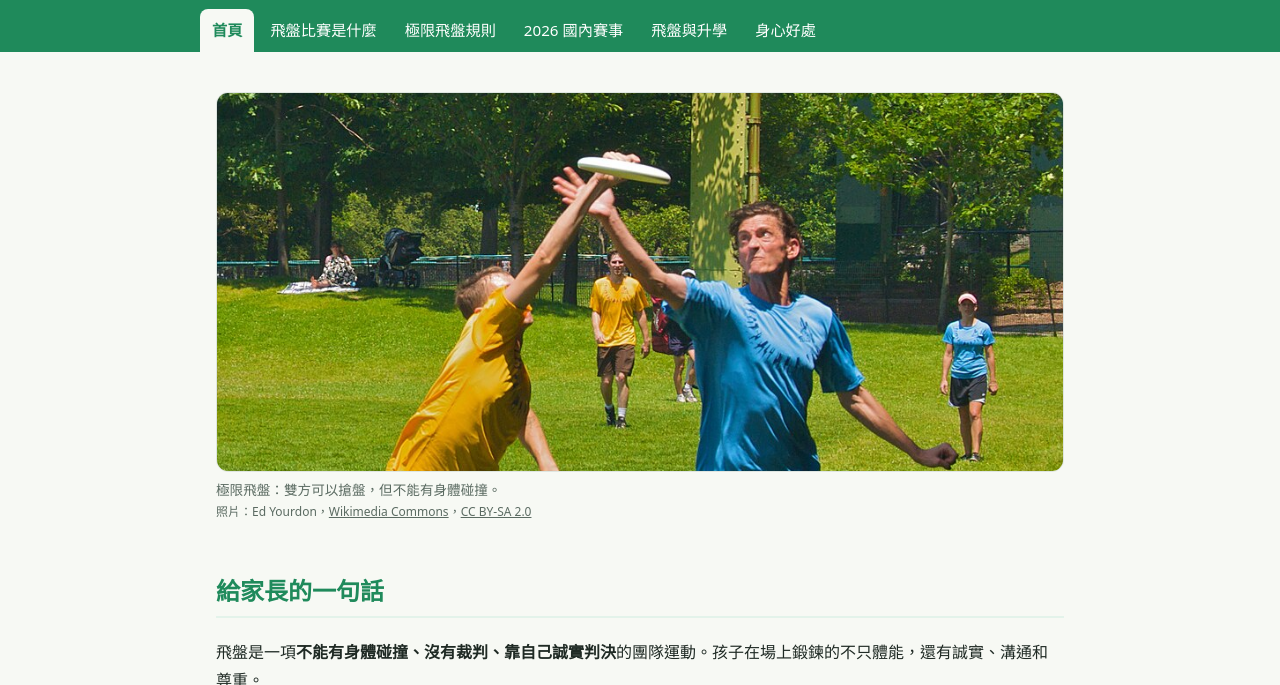
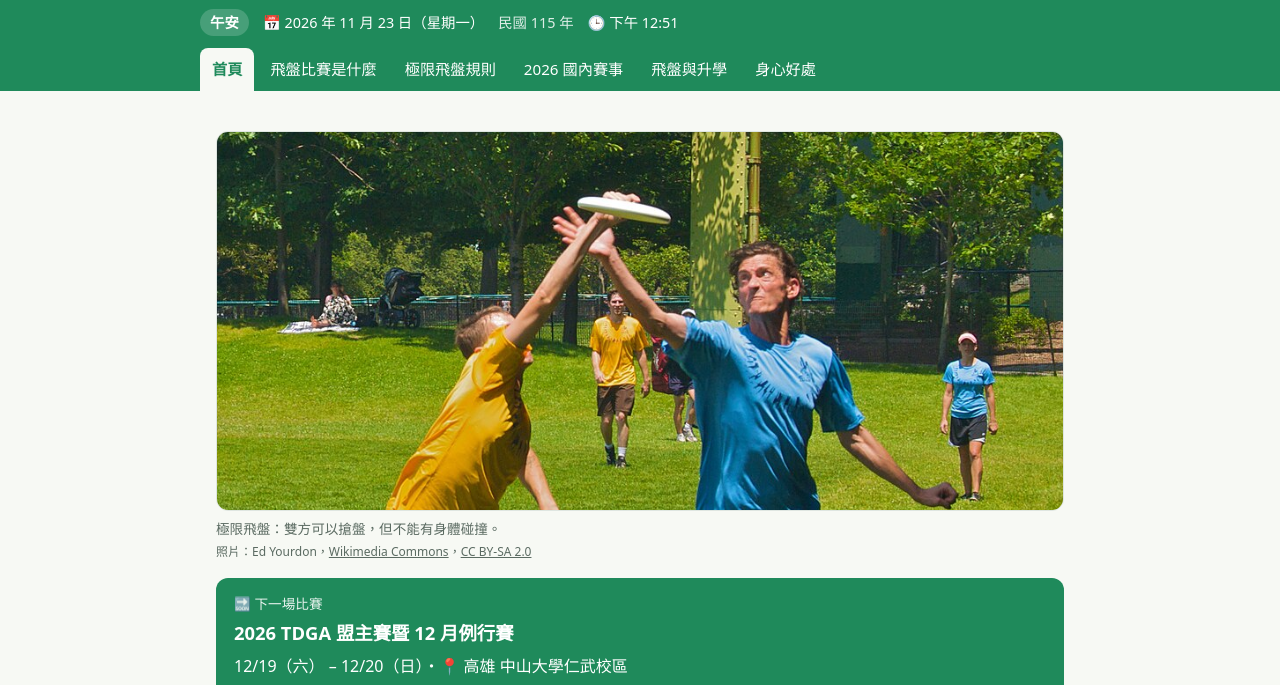
Before and after one commit to kuanyuhou/frisbee-guide, a plain HTML site: page index.html in a window 1280 px wide. Shown: the part 97-782 px from the top of the page. Drawn offline with Linux system fonts and the light colour scheme.

Commit message:
頁首顯示台灣時間的今日日期與時間，首頁加入下一場比賽倒數
- 新增 site.js：每 20 秒更新時間，跨過午夜自動重新計算
- 賽事資料搬到 events-data.js，首頁與賽事頁共用
- 賽事頁的「已結束／還有幾天」改用台灣時間計算

Co-Authored-By: Claude Opus 5.5 <noreply@anthropic.com>

```diff
--- /dev/null
+++ b/events-data.js
@@ -0,0 +1,37 @@
+// 2026（民國 115 年）國內飛盤賽事資料，首頁與賽事頁共用
+// s=開始, e=結束, t=種類, r=地區, kids=學生／青少年相關, big=重要賽事, note=備註
+window.EVENTS = [
+  {s:"2026-01-01", e:"2026-01-01", n:"元旦盃", t:"飛盤高爾夫", r:"多地", p:"新北／臺中／高雄"},
+  {s:"2026-01-09", e:"2026-01-11", n:"2026 亞洲盃飛盤高爾夫公開賽", t:"飛盤高爾夫", r:"南部", p:"高雄 中山大學仁武校區", big:1},
+  {s:"2026-01-10", e:"2026-01-11", n:"高雄市俱樂部飛盤錦標賽－小胖盃", t:"爭奪", r:"南部", p:"高雄 中正體育場"},
+  {s:"2026-01-24", e:"2026-01-25", n:"全國飛盤勇氣賽 第一次例行賽", t:"勇氣賽", r:"南部", p:"屏東 里港玉田國小"},
+  {s:"2026-01-24", e:"2026-01-25", n:"TCUL", t:"爭奪", r:"南部", p:"高雄"},
+  {s:"2026-02-08", e:"2026-02-08", n:"臺灣飛盤高爾夫 2 月月例賽", t:"飛盤高爾夫", r:"北部", p:"新北 新海橋河濱公園"},
+  {s:"2026-02-28", e:"2026-03-01", n:"全國飛盤爭奪賽 第一次例行賽", t:"爭奪", r:"北部", p:"桃園 元智大學", note:"延期（隊伍數不足）"},
+  {s:"2026-03-08", e:"2026-03-08", n:"臺灣飛盤高爾夫 3 月月例賽", t:"飛盤高爾夫", r:"中部", p:"臺中 橫山公園"},
+  {s:"2026-03-11", e:"2026-03-15", n:"114 學年度全國中等學校飛盤錦標賽", t:"綜合", r:"南部", p:"嘉義 中正大學", kids:1, big:1, badge:"升學指定盃賽"},
+  {s:"2026-03-28", e:"2026-03-29", n:"桃園市運動會－市長盃飛盤錦標賽", t:"爭奪", r:"北部", p:"桃園 元智大學"},
+  {s:"2026-04-04", e:"2026-04-05", n:"趣東盃飛盤錦標賽", t:"其他", r:"東部", p:"臺東"},
+  {s:"2026-04-12", e:"2026-04-12", n:"臺灣飛盤高爾夫 4 月月例賽", t:"飛盤高爾夫", r:"南部", p:"高雄 世運主場館"},
+  {s:"2026-04-18", e:"2026-04-19", n:"全國飛盤爭奪賽 第二次例行賽", t:"爭奪", r:"中部", p:"臺中 北屯多功能草皮運動場", note:"暫定"},
+  {s:"2026-05-02", e:"2026-05-03", n:"徐匯扶輪盃全國青少年躲避盤錦標賽", t:"躲避盤", r:"北部", p:"新北 徐匯中學", kids:1, badge:"青少年"},
+  {s:"2026-05-08", e:"2026-05-10", n:"中華民國大專校院 114 學年度飛盤爭奪錦標賽", t:"爭奪", r:"中部", p:"臺中 北屯多功能草皮運動場", kids:1, note:"暫定"},
+  {s:"2026-05-17", e:"2026-05-17", n:"臺灣飛盤高爾夫 5 月月例賽", t:"飛盤高爾夫", r:"北部", p:"臺北 華中河濱公園"},
+  {s:"2026-05-23", e:"2026-05-24", n:"臺北市青年盃暨全國勇氣賽 第二次例行賽", t:"勇氣賽", r:"北部", p:"臺北 天母運動公園"},
+  {s:"2026-06-12", e:"2026-06-14", n:"嘉義市市長盃暨全國勇氣賽 第三次例行賽", t:"勇氣賽", r:"南部", p:"嘉義 南興國中"},
+  {s:"2026-06-13", e:"2026-06-13", n:"飛盤高爾夫傳奇大師賽", t:"飛盤高爾夫", r:"中部", p:"臺中 橫山公園"},
+  {s:"2026-06-14", e:"2026-06-14", n:"臺灣飛盤高爾夫 6 月月例賽", t:"飛盤高爾夫", r:"中部", p:"臺中 橫山公園"},
+  {s:"2026-07-12", e:"2026-07-12", n:"臺灣飛盤高爾夫 7 月月例賽", t:"飛盤高爾夫", r:"北部", p:"新北 新海橋河濱公園"},
+  {s:"2026-07-18", e:"2026-07-19", n:"115 年全國飛盤爭奪賽錦標賽", t:"爭奪", r:"北部", p:"桃園 元智大學", big:1, note:"暫定"},
+  {s:"2026-08-22", e:"2026-08-23", n:"臺灣飛盤高爾夫隊際對抗賽", t:"飛盤高爾夫", r:"中部", p:"臺中 后里花田拼布公園"},
+  {s:"2026-09-13", e:"2026-09-13", n:"臺灣飛盤高爾夫 9 月月例賽", t:"飛盤高爾夫", r:"北部", p:"臺北 華中河濱公園"},
+  {s:"2026-09-21", e:"2026-09-21", n:"桃園市飛盤錦標賽暨全國勇氣賽 第四次例行賽", t:"勇氣賽", r:"北部", p:"桃園 元智大學", note:"暫定"},
+  {s:"2026-10-11", e:"2026-10-11", n:"臺灣飛盤高爾夫 10 月月例賽", t:"飛盤高爾夫", r:"南部", p:"高雄 中山大學仁武校區"},
+  {s:"2026-10-18", e:"2026-10-22", n:"115 年全民運動會（飛盤項目）", t:"爭奪", r:"北部", p:"桃園 國立體育大學", big:1},
+  {s:"2026-10-31", e:"2026-11-01", n:"全國中正盃飛盤爭奪錦標賽", t:"爭奪", r:"中部", p:"臺中 北屯多功能草皮運動場", note:"暫定"},
+  {s:"2026-11-07", e:"2026-11-11", n:"115 年全國飛盤錦標賽", t:"綜合", r:"中部", p:"臺中 橫山公園／北屯", big:1, note:"暫定"},
+  {s:"2026-11-08", e:"2026-11-08", n:"臺灣飛盤高爾夫 11 月月例賽", t:"飛盤高爾夫", r:"中部", p:"臺中 后里花田拼布公園"},
+  {s:"2026-11-14", e:"2026-11-15", n:"臺中市市長盃飛盤錦標賽", t:"爭奪", r:"中部", p:"臺中 北屯多功能草皮運動場", note:"暫定"},
+  {s:"2026-11-14", e:"2026-11-15", n:"臺北市中正盃飛盤錦標賽", t:"其他", r:"北部", p:"臺北 天母運動公園"},
+  {s:"2026-12-19", e:"2026-12-20", n:"2026 TDGA 盟主賽暨 12 月例行賽", t:"飛盤高爾夫", r:"南部", p:"高雄 中山大學仁武校區", big:1}
+];
--- a/index.html
+++ b/index.html
@@ -26,6 +26,7 @@
 <header class="site"><div class="inner">
   <h1>🥏 家長飛盤速成指南</h1>
   <p>孩子要比飛盤了？陪他之前，先花 10 分鐘看懂這項運動。</p>
+  <p class="today" id="today" aria-live="off"></p>
   <nav>
     <a href="index.html" class="active">首頁</a>
     <a href="what.html">飛盤比賽是什麼</a>
@@ -42,6 +43,8 @@
       <span class="credit">照片：Ed Yourdon，<a href="https://commons.wikimedia.org/wiki/File:Ultimate_frisbee,_Jul_2009_-_27.jpg">Wikimedia Commons</a>，<a href="https://creativecommons.org/licenses/by-sa/2.0/">CC BY-SA 2.0</a></span>
     </figcaption>
   </figure>
+
+  <div id="home-next" class="next-banner" hidden></div>
 
   <h2>給家長的一句話</h2>
   <p>飛盤是一項<strong>不能有身體碰撞、沒有裁判、靠自己誠實判決</strong>的團隊運動。孩子在場上鍛鍊的不只體能，還有誠實、溝通和尊重。</p>
@@ -65,5 +68,7 @@
   </div>
 </main>
 <footer>內容整理自與 Claude 的對話（2026 年 11 月），賽事與升學規定請以主辦單位及教育部最新公告為準。</footer>
+<script src="events-data.js"></script>
+<script src="site.js"></script>
 </body>
 </html>
--- /dev/null
+++ b/site.js
@@ -0,0 +1,93 @@
+// 全站共用：頁首顯示台灣時間的今日日期與時間，跨日時通知各頁更新；首頁顯示下一場比賽倒數
+(function () {
+  const TZ = 'Asia/Taipei';
+  const WD = '日一二三四五六';
+
+  // 取得台灣時間的年月日時分（不受使用者裝置時區影響）
+  function taipeiNow() {
+    const parts = new Intl.DateTimeFormat('en-CA', {
+      timeZone: TZ, year: 'numeric', month: '2-digit', day: '2-digit',
+      hour: '2-digit', minute: '2-digit', hour12: false,
+    }).formatToParts(new Date());
+    const p = Object.fromEntries(parts.map(x => [x.type, x.value]));
+    const y = +p.year, m = +p.month, d = +p.day, h = +p.hour % 24, min = +p.minute;
+    return { y, m, d, h, min, iso: `${p.year}-${p.month}-${p.day}`, date: new Date(y, m - 1, d) };
+  }
+
+  const toDate = s => { const [y, m, d] = s.split('-').map(Number); return new Date(y, m - 1, d); };
+  const daysBetween = (a, b) => Math.round((b - a) / 86400000);
+
+  window.SITE = {
+    today: () => taipeiNow().date,   // 台灣時間的今天 00:00
+    toDate,
+    daysBetween,
+  };
+
+  function greeting(h) {
+    if (h < 5) return '夜深了';
+    if (h < 11) return '早安';
+    if (h < 14) return '午安';
+    if (h < 18) return '下午好';
+    return '晚安';
+  }
+
+  function renderClock(t) {
+    const el = document.getElementById('today');
+    if (!el) return;
+    const wd = WD[t.date.getDay()];
+    const ampm = t.h < 12 ? '上午' : '下午';
+    const h12 = t.h % 12 === 0 ? 12 : t.h % 12;
+    const mm = String(t.min).padStart(2, '0');
+    el.innerHTML =
+      `<span class="today-greet">${greeting(t.h)}</span>` +
+      `<span>📅 ${t.y} 年 ${t.m} 月 ${t.d} 日（星期${wd}）</span>` +
+      `<span class="today-roc">民國 ${t.y - 1911} 年</span>` +
+      `<span>🕒 ${ampm} ${h12}:${mm}</span>`;
+    el.title = '台灣時間';
+  }
+
+  // 首頁：下一場比賽倒數
+  function renderHomeNext(today) {
+    const box = document.getElementById('home-next');
+    if (!box || !window.EVENTS) return;
+    const live = window.EVENTS.filter(e => !(e.note || '').startsWith('延期'));
+    const ongoing = live.find(e => toDate(e.s) <= today && toDate(e.e) >= today);
+    const next = live.filter(e => toDate(e.s) > today).sort((a, b) => toDate(a.s) - toDate(b.s))[0];
+    const fmt = s => { const x = toDate(s); return `${x.getMonth() + 1}/${x.getDate()}（${WD[x.getDay()]}）`; };
+    const range = e => e.s === e.e ? fmt(e.s) : `${fmt(e.s)} – ${fmt(e.e)}`;
+    let html = '';
+    if (ongoing) {
+      const n = daysBetween(toDate(ongoing.s), today) + 1;
+      html += `<span class="next-label">🥏 今天有比賽</span><strong>${ongoing.n}</strong>` +
+        `<span>${range(ongoing)}・📍 ${ongoing.p}・<b>進行中（第 ${n} 天）</b></span>`;
+    }
+    if (next) {
+      const days = daysBetween(today, toDate(next.s));
+      html += `${ongoing ? '<hr>' : ''}<span class="next-label">🔜 下一場比賽</span><strong>${next.n}</strong>` +
+        `<span>${range(next)}・📍 ${next.p}</span>` +
+        `<span class="countdown">還有 <b>${days}</b> 天${days === 1 ? '，就是明天！' : ''}</span>`;
+    }
+    if (!html) {
+      html = `<span class="next-label">🎉 ${today.getFullYear()} 年的比賽都已結束</span><span>明年的行事曆公布後會再更新。</span>`;
+    }
+    box.innerHTML = html + `<a class="next-link" href="events.html">看全部賽事 →</a>`;
+    box.hidden = false;
+  }
+
+  let lastIso = null;
+  function tick() {
+    const t = taipeiNow();
+    renderClock(t);
+    if (t.iso !== lastIso) {
+      const first = lastIso === null;
+      lastIso = t.iso;
+      renderHomeNext(t.date);
+      // 跨過午夜時通知頁面重新計算（例如賽事頁的「還有幾天」）
+      if (!first) document.dispatchEvent(new CustomEvent('site:daychange', { detail: { date: t.date } }));
+    }
+  }
+
+  tick();
+  setInterval(tick, 20000);
+  document.addEventListener('visibilitychange', () => { if (!document.hidden) tick(); });
+})();
--- a/style.css
+++ b/style.css
@@ -73,6 +73,20 @@ th { background: var(--accent-soft); white-space: nowrap; }
 td:first-child { white-space: nowrap; }
 tr.hl td { background: var(--warn-soft); font-weight: 700; }
 .tag { display: inline-block; font-size: .8rem; padding: 0 8px; border-radius: 999px; background: var(--accent-soft); color: var(--accent); }
+/* 頁首今日日期 */
+.today { display: flex; flex-wrap: wrap; gap: 4px 14px; align-items: center; margin: 0 0 12px; font-size: .9rem; opacity: 1; }
+.today:empty { display: none; }
+.today span { white-space: nowrap; }
+.today-greet { background: rgba(255,255,255,.18); padding: 1px 10px; border-radius: 999px; font-weight: 700; }
+.today-roc { opacity: .85; }
+header.site p.today { opacity: 1; }
+
+/* 首頁下一場比賽 */
+#home-next .countdown { font-size: 1.05rem; margin-top: 2px; }
+#home-next .countdown b { font-size: 1.6rem; color: #fbbf24; }
+#home-next hr { border: 0; border-top: 1px solid rgba(255,255,255,.3); margin: 10px 0; width: 100%; }
+.next-banner .next-link { color: #fff; margin-top: 6px; font-weight: 700; align-self: flex-start; }
+
 /* 圖片 */
 figure { margin: 16px 0; }
 figure img { width: 100%; height: auto; display: block; border-radius: 12px; border: 1px solid var(--border); }
```
Also changed, not shown: admission.html (+2 -0 lines), benefits.html (+2 -0 lines), events.html (+7 -37 lines), rules.html (+2 -0 lines), what.html (+2 -0 lines).
